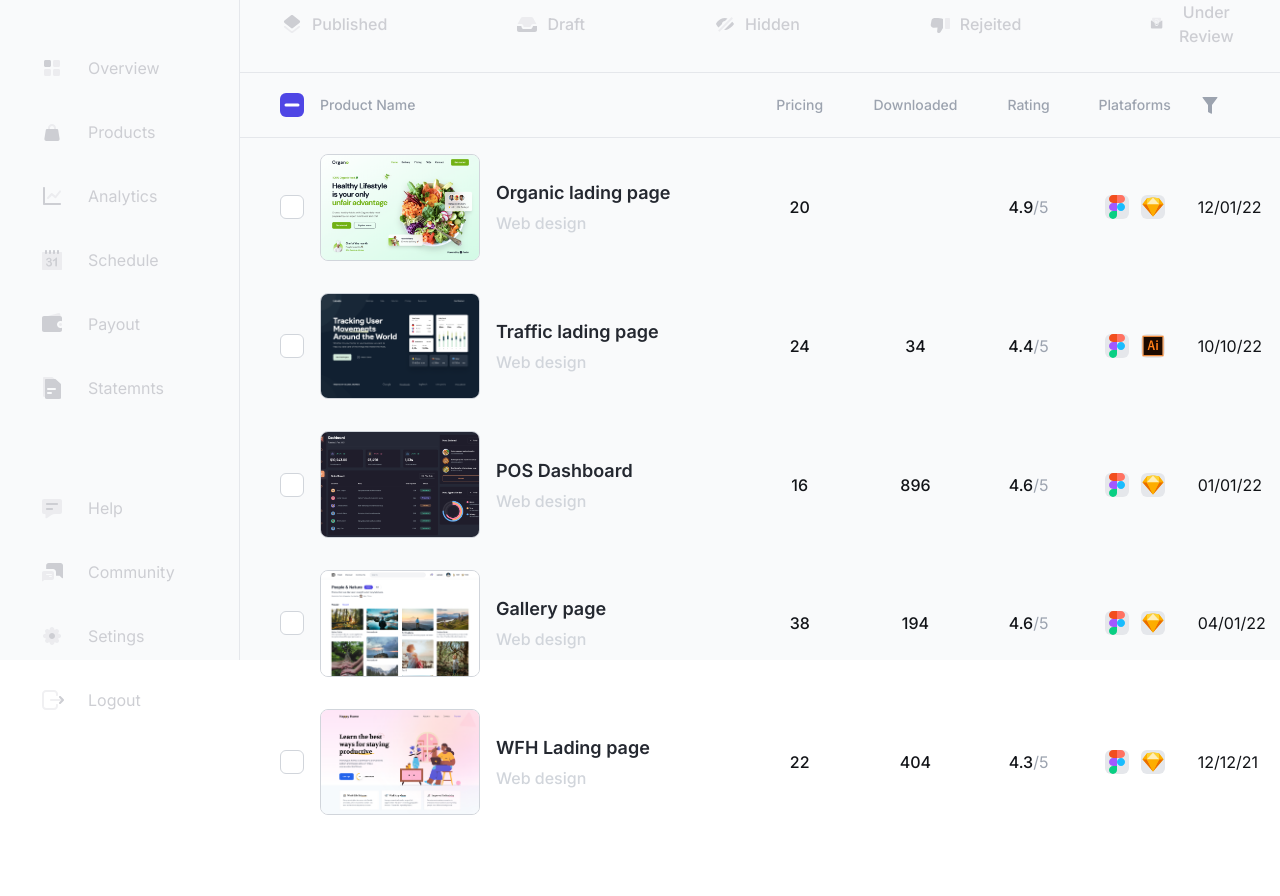
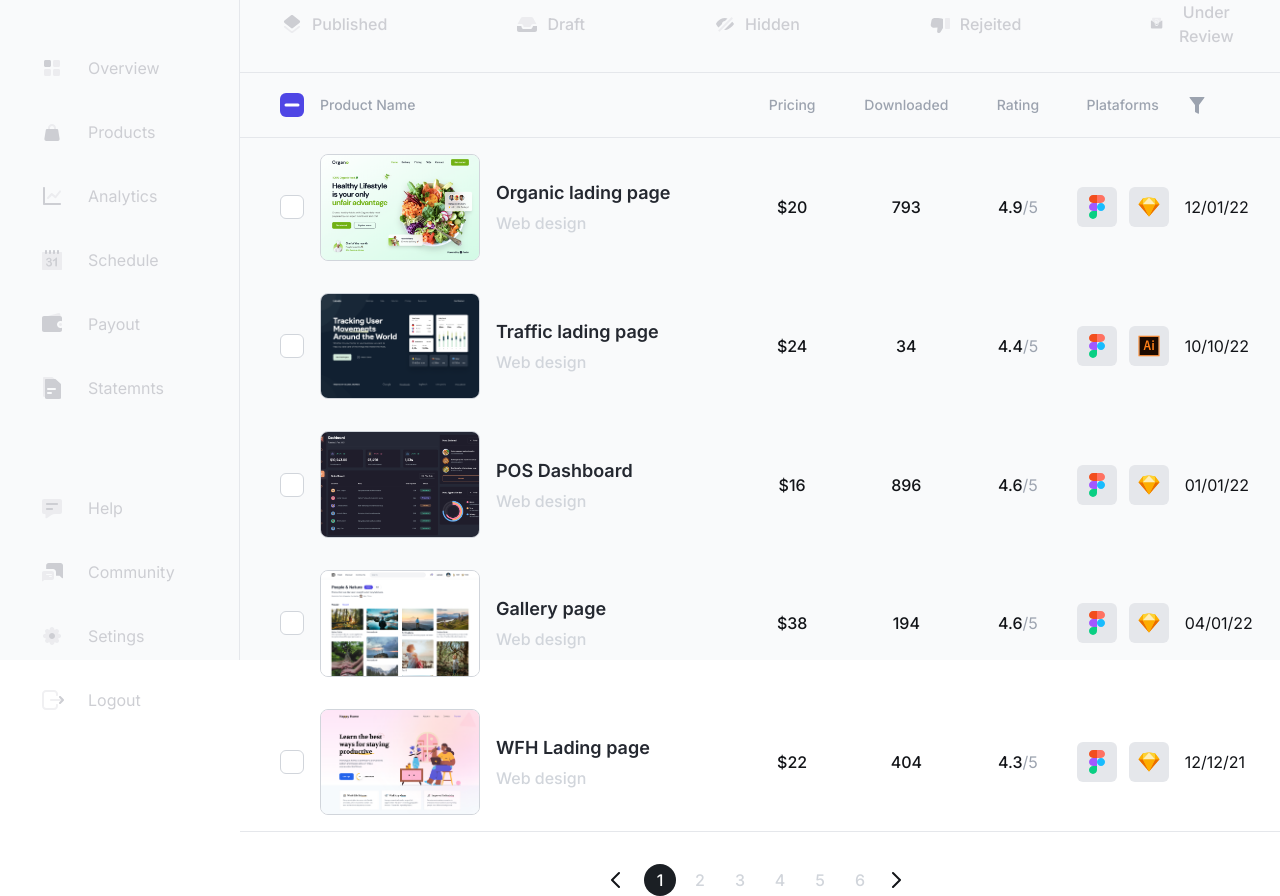
Before and after one commit to 3Gdesigner/dash-manager, a Vue app: page / in a window 1280 px wide. Shown: the part 140-1036 px from the top of the page. Before the commit the page ends 971 px from the top, so only its background shows below. Built offline with nearby package versions, Linux system fonts and the light colour scheme; what tailwindcss-question-mark would draw is missing.

Commit message:
finalizing the styling of the site

```diff
--- a/src/App.vue
+++ b/src/App.vue
@@ -21,6 +21,10 @@ import FilterIcon from "./icons/filter.svg";
 import FigmaIcon from "./icons/figma.svg";
 import SketchIcon from "./icons/sketch.svg";
 import AIIcon from "./icons/ai.svg";
+import TrashIcon from "./icons/trash.svg";
+import PencilIcon from "./icons/pencil.svg";
+import ChevronLeftIcon from "./icons/chevron-left.svg";
+import ChevronRightIcon from "./icons/chevron-right.svg";
 
 const sidebar = [
     [
@@ -55,7 +59,7 @@ const products = [
         category: "Web design",
         imageUrl: "/img/organic-landing-page.png",
         price: 20,
-        dwonloaded: 793,
+        downloaded: 793,
         rating: 4.9,
         platformicons: [FigmaIcon, SketchIcon],
         createdAt: "12/01/22",
@@ -169,7 +173,7 @@ const products = [
                 </li>
             </ul>
 
-            <table class="w-full">
+            <table class="w-full border-b border-gray-200">
                 <tr class="border-b text-sm font-medium text-gray-400">
                     <td class="py-5 pl-10">
                         <div class="flex items-center gap-x-4">
@@ -191,7 +195,10 @@ const products = [
                 </tr>
 
                 <tbody>
-                    <tr v-for="product in products">
+                    <tr
+                        v-for="product in products"
+                        class="group transition-colors hover:bg-gray-100"
+                    >
                         <td class="flex items-center gap-x-4 py-4 pl-10">
                             <input
                                 type="checkbox"
@@ -214,7 +221,7 @@ const products = [
                             </div>
                         </td>
                         <td class="text-center font-medium">
-                            {{ product.price }}
+                            ${{ product.price }}
                         </td>
                         <td class="text-center font-medium">
                             {{ product.downloaded }}
@@ -230,16 +237,55 @@ const products = [
                                 <a
                                     href="#"
                                     v-for="icon in product.platformicons"
-                                    class="rounded-md bg-gray-200 hover:bg-gray-300"
+                                    class="rounded-md bg-gray-200 p-2 hover:bg-gray-300"
                                 >
                                     <component :is="icon" class="h-6 w-6" />
                                 </a>
                             </div>
                         </td>
-                        <td>{{ product.createdAt }}</td>
+                        <td>
+                            <span
+                                class="inline-block w-20 group-hover:hidden"
+                                >{{ product.createdAt }}</span
+                            >
+                            <div
+                                class="hidden hover:gap-x-2 group-hover:flex group-hover:w-20 group-hover:items-center group-hover:text-gray-500"
+                            >
+                                <button
+                                    class="p-2 hover:rounded-md hover:bg-gray-200"
+                                >
+                                    <PencilIcon class="h-6 w-6 fill-current" />
+                                </button>
+                                <button
+                                    class="p-2 hover:rounded-md hover:bg-gray-200"
+                                >
+                                    <TrashIcon class="h-6 w-6 fill-current" />
+                                </button>
+                            </div>
+                        </td>
                     </tr>
                 </tbody>
             </table>
+            <div class="flex justify-center gap-x-2 pt-8">
+                <button class="flex h-8 w-8 items-center">
+                    <ChevronLeftIcon
+                        class="h-6 w-6 stroke-current hover:text-indigo-600"
+                    />
+                </button>
+
+                <button
+                    v-for="i in 6"
+                    class="flex h-8 w-8 items-center justify-center rounded-full font-medium"
+                    :class=" i===1 ? 'bg-gray-800 text-white':'text-gray-300 hover:text-indigo-600' "
+                >
+                    {{ i }}
+                </button>
+                <button class="flex h-8 w-8 items-center">
+                    <ChevronRightIcon
+                        class="h-6 w-6 stroke-current hover:text-indigo-600"
+                    />
+                </button>
+            </div>
         </main>
     </div>
 </template>
```
